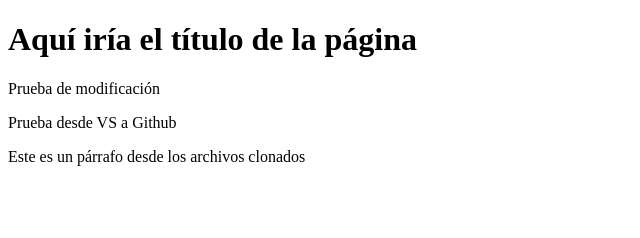
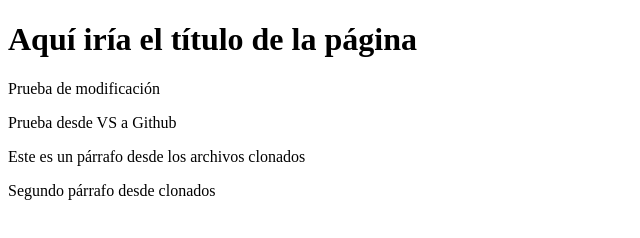
Before and after one commit to Crepuscular1968/Proyecto-Web-Empresa-C, a plain HTML site: page index.html in a window 1280 px wide. Shown: the whole page, without its empty margins (0-640 px from the left). Drawn offline with Linux system fonts and the light colour scheme.

Commit message:
Segundo parrafo desde clonados

```diff
--- a/index.html
+++ b/index.html
@@ -14,6 +14,8 @@
 
     <p>Este es un párrafo desde los archivos clonados</p>
 
+    <p>Segundo párrafo desde clonados</p>
+
 
 </body>
 </html>
```
